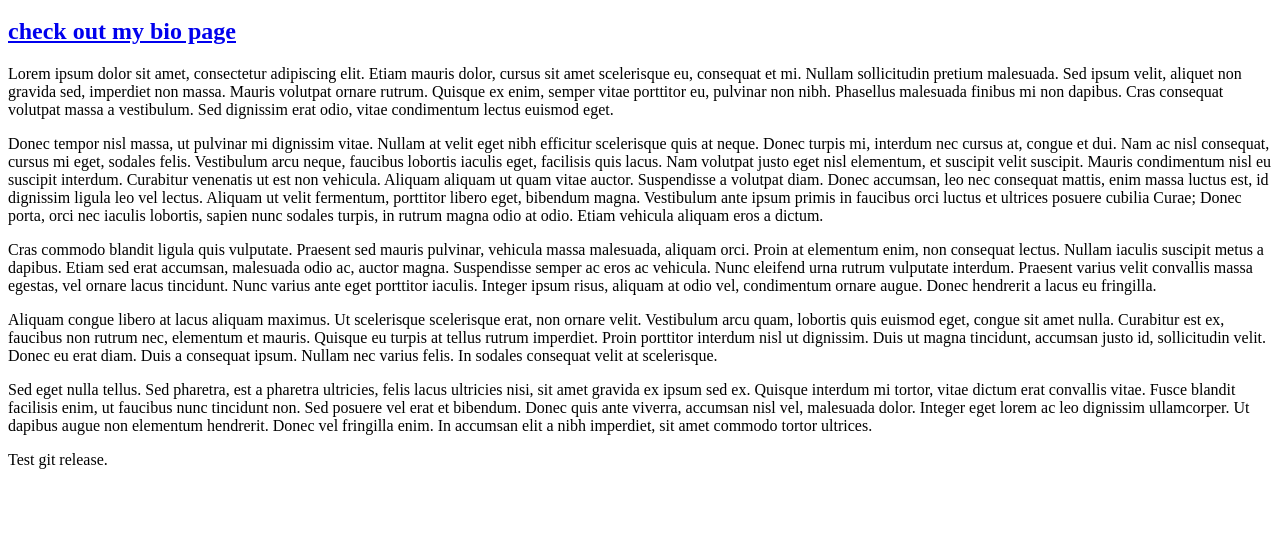
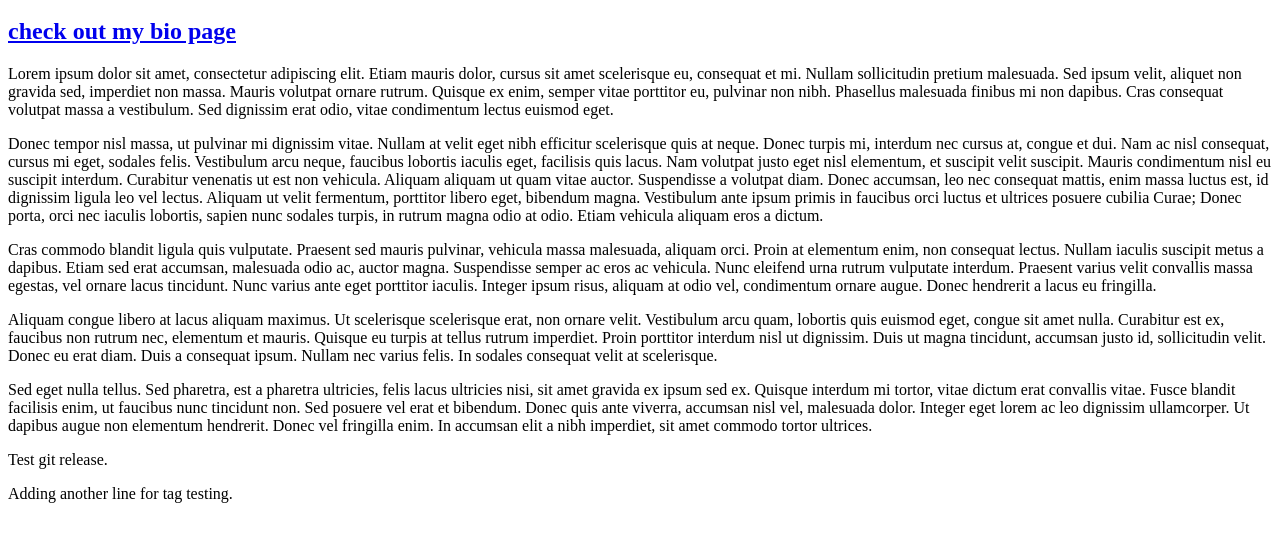
Before and after one commit to abrown32/sample, a plain HTML site: page index.html in a window 1280 px wide. Shown: the part 48-590 px from the top of the page. Drawn offline with Linux system fonts and the light colour scheme.

Commit message:
Tag testing

```diff
--- a/index.html
+++ b/index.html
@@ -24,6 +24,7 @@
 Sed eget nulla tellus. Sed pharetra, est a pharetra ultricies, felis lacus ultricies nisi, sit amet gravida ex ipsum sed ex. Quisque interdum mi tortor, vitae dictum erat convallis vitae. Fusce blandit facilisis enim, ut faucibus nunc tincidunt non. Sed posuere vel erat et bibendum. Donec quis ante viverra, accumsan nisl vel, malesuada dolor. Integer eget lorem ac leo dignissim ullamcorper. Ut dapibus augue non elementum hendrerit. Donec vel fringilla enim. In accumsan elit a nibh imperdiet, sit amet commodo tortor ultrices.
 </p>
 <p>Test git release.</p>
+<p>Adding another line for tag testing.</p>
 </body>
 
 </html>
```
